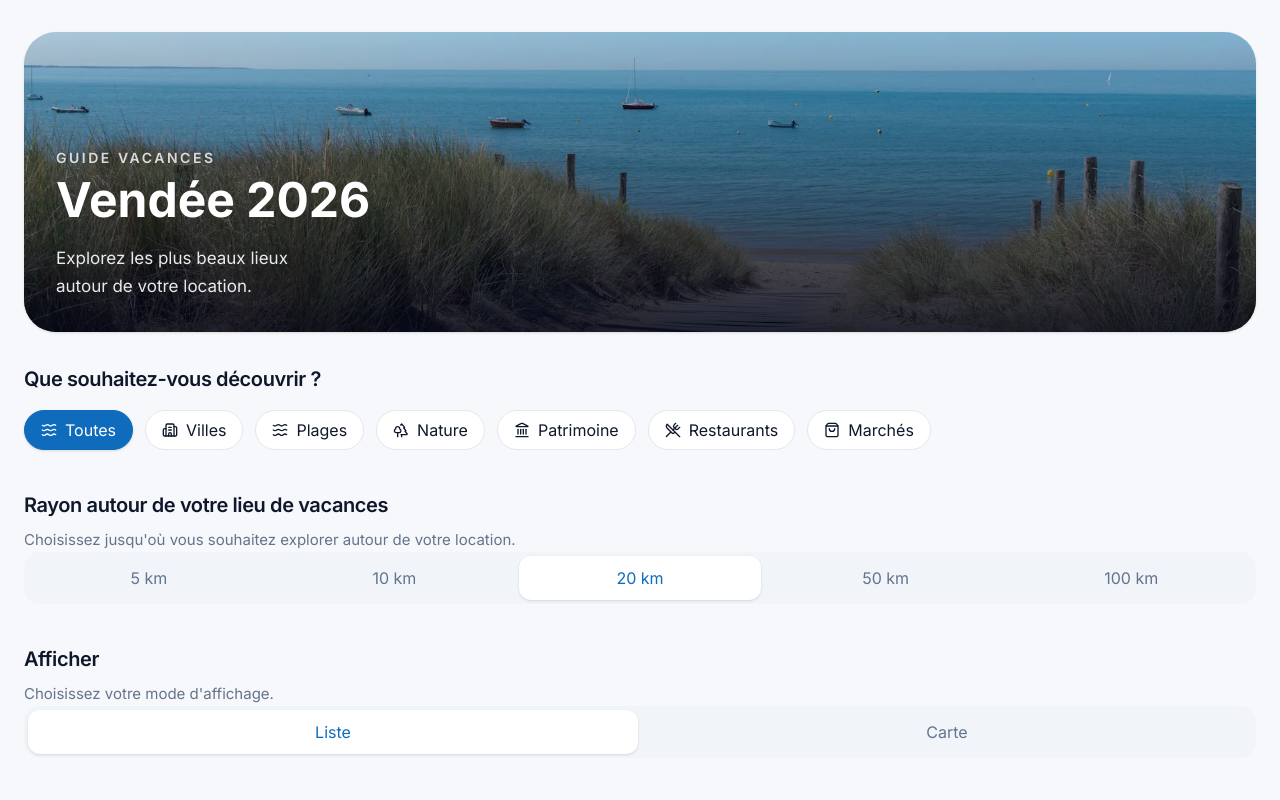
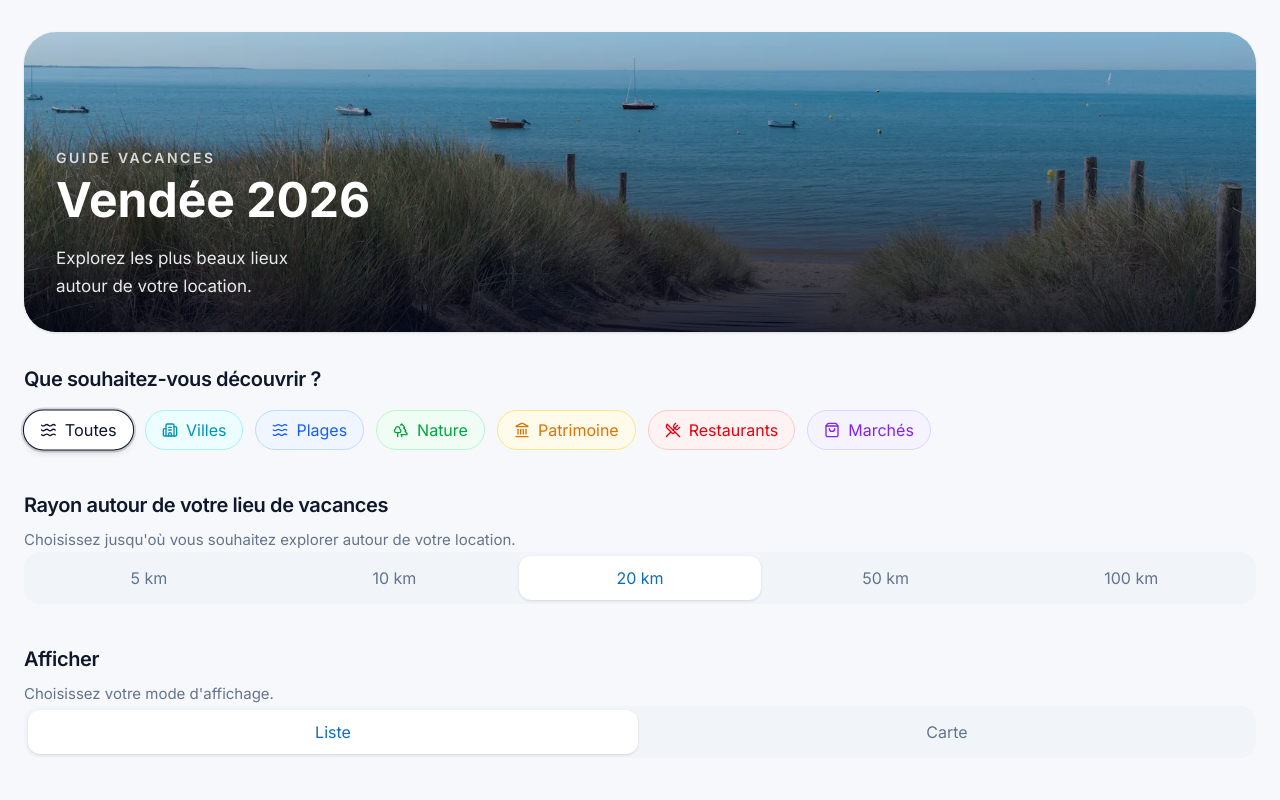
Before and after one commit to emiyan/vendee-2026, a React (Vite) app: page / in a window 1280 px wide. Shown: the top 800 px of the page. Built offline with nearby package versions, Linux system fonts and the light colour scheme.

Commit message:
CHange couleurs catégories choix

```diff
--- a/src/components/explorer/CategoryChip.tsx
+++ b/src/components/explorer/CategoryChip.tsx
@@ -15,6 +15,31 @@ export default function CategoryChip({
   active = false,
   onClick,
 }: CategoryChipProps) {
+  function getColors() {
+    switch (label) {
+      case "Villes":
+        return "bg-cyan-50 text-cyan-600 border-cyan-200";
+
+      case "Plages":
+        return "bg-blue-50 text-blue-600 border-blue-200";
+
+      case "Nature":
+        return "bg-green-50 text-green-600 border-green-200";
+
+      case "Patrimoine":
+        return "bg-amber-50 text-amber-600 border-amber-200";
+
+      case "Restaurants":
+        return "bg-red-50 text-red-600 border-red-200";
+
+      case "Marchés":
+        return "bg-violet-50 text-violet-600 border-violet-200";
+
+      default:
+        return "bg-white text-[var(--color-text)] border-[var(--color-border)]";
+    }
+  }
+
   return (
     <button
       type="button"
@@ -25,13 +50,12 @@ export default function CategoryChip({
         "text-sm font-medium",
         "transition-all duration-200 ease-out",
         "focus:outline-none focus:ring-2 focus:ring-[var(--color-primary)]/20",
-        active
-          ? "border-[var(--color-primary)] bg-[var(--color-primary)] text-white shadow-sm"
-          : "border-[var(--color-border)] bg-white text-[var(--color-text)] hover:border-slate-300 hover:bg-slate-50"
+        getColors(),
+        active &&
+          "border-current shadow-md ring-2 ring-current/15 scale-[1.02]"
       )}
     >
       <Icon size={16} strokeWidth={2} />
-
       <span>{label}</span>
     </button>
   );
--- a/src/components/map/PlacePopup.tsx
+++ b/src/components/map/PlacePopup.tsx
@@ -2,6 +2,12 @@ import {
   ExternalLink,
   MapPin,
   Car,
+  Waves,
+  Building2,
+  Trees,
+  Landmark,
+  UtensilsCrossed,
+  ShoppingBag,
 } from "lucide-react";
 
 import { formatDuration } from "../../lib/formatDuration";
@@ -15,6 +21,54 @@ interface PlacePopupProps {
 export default function PlacePopup({
   place,
 }: PlacePopupProps) {
+  function getCategory() {
+    switch (place.category) {
+      case "Plages":
+        return {
+          icon: <Waves size={14} />,
+          className: "bg-blue-50 text-blue-600",
+        };
+
+      case "Villes":
+        return {
+          icon: <Building2 size={14} />,
+          className: "bg-cyan-50 text-cyan-600",
+        };
+
+      case "Nature":
+        return {
+          icon: <Trees size={14} />,
+          className: "bg-green-50 text-green-600",
+        };
+
+      case "Patrimoine":
+        return {
+          icon: <Landmark size={14} />,
+          className: "bg-amber-50 text-amber-600",
+        };
+
+      case "Restaurants":
+        return {
+          icon: <UtensilsCrossed size={14} />,
+          className: "bg-red-50 text-red-600",
+        };
+
+      case "Marchés":
+        return {
+          icon: <ShoppingBag size={14} />,
+          className: "bg-violet-50 text-violet-600",
+        };
+
+      default:
+        return {
+          icon: null,
+          className: "bg-slate-100 text-slate-600",
+        };
+    }
+  }
+
+  const categoryStyle = getCategory();
+
   return (
     <div className="w-[280px]">
       <img
@@ -24,7 +78,10 @@ export default function PlacePopup({
       />
 
       <div className="mt-3">
-        <span className="inline-flex rounded-md bg-blue-50 px-2 py-0.5 text-xs font-medium text-[var(--color-primary)]">
+        <span
+          className={`inline-flex items-center gap-1 rounded-md px-2 py-1 text-xs font-medium ${categoryStyle.className}`}
+        >
+          {categoryStyle.icon}
           {place.category}
         </span>
 
@@ -39,13 +96,12 @@ export default function PlacePopup({
 
         {place.distance !== undefined &&
           place.duration !== undefined && (
-            <div className="mt-2 flex items-center gap-1 font-medium text-[var(--color-primary)]">
+            <p className="mt-2 flex items-center gap-1 text-sm font-semibold text-[var(--color-text)]">
               <Car size={15} />
               <span>
-                {place.distance.toFixed(0)} km •{" "}
-                {formatDuration(place.duration)}
+                {place.distance.toFixed(0)} km • {formatDuration(place.duration)}
               </span>
-            </div>
+            </p>
           )}
 
         <p className="mt-2 line-clamp-2 text-sm text-slate-600">
```
